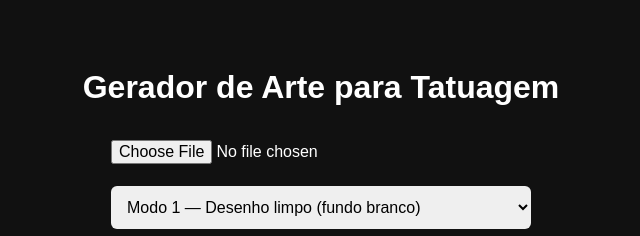
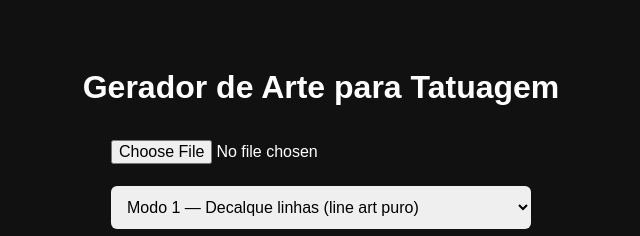
Before and after one commit to rodrigolysboa/APPdeTattoo, a plain HTML site: page index.html in a window 1280 px wide. Shown: the top 236 px of the page, 319-959 px from the left. Drawn offline with Linux system fonts and the light colour scheme.

Commit message:
Update index.html

```diff
--- a/index.html
+++ b/index.html
@@ -89,10 +89,11 @@
 
   <input type="file" id="image" accept="image/*" />
 
-  <select id="style">
-    <option value="clean">Modo 1 — Desenho limpo (fundo branco)</option>
-    <option value="shadow">Modo 2 — Linhas + sombra leve</option>
-  </select>
+<select id="style">
+  <option value="line">Modo 1 — Decalque linhas (line art puro)</option>
+  <option value="shadow">Modo 2 — Linhas + sombra leve</option>
+  <option value="clean">Modo 3 — Tatuagem → desenho limpo</option>
+</select>
 
   <textarea id="prompt" placeholder="(Opcional) Observações: ex: traço fino, line art, completar partes escondidas..."></textarea>
 
```
